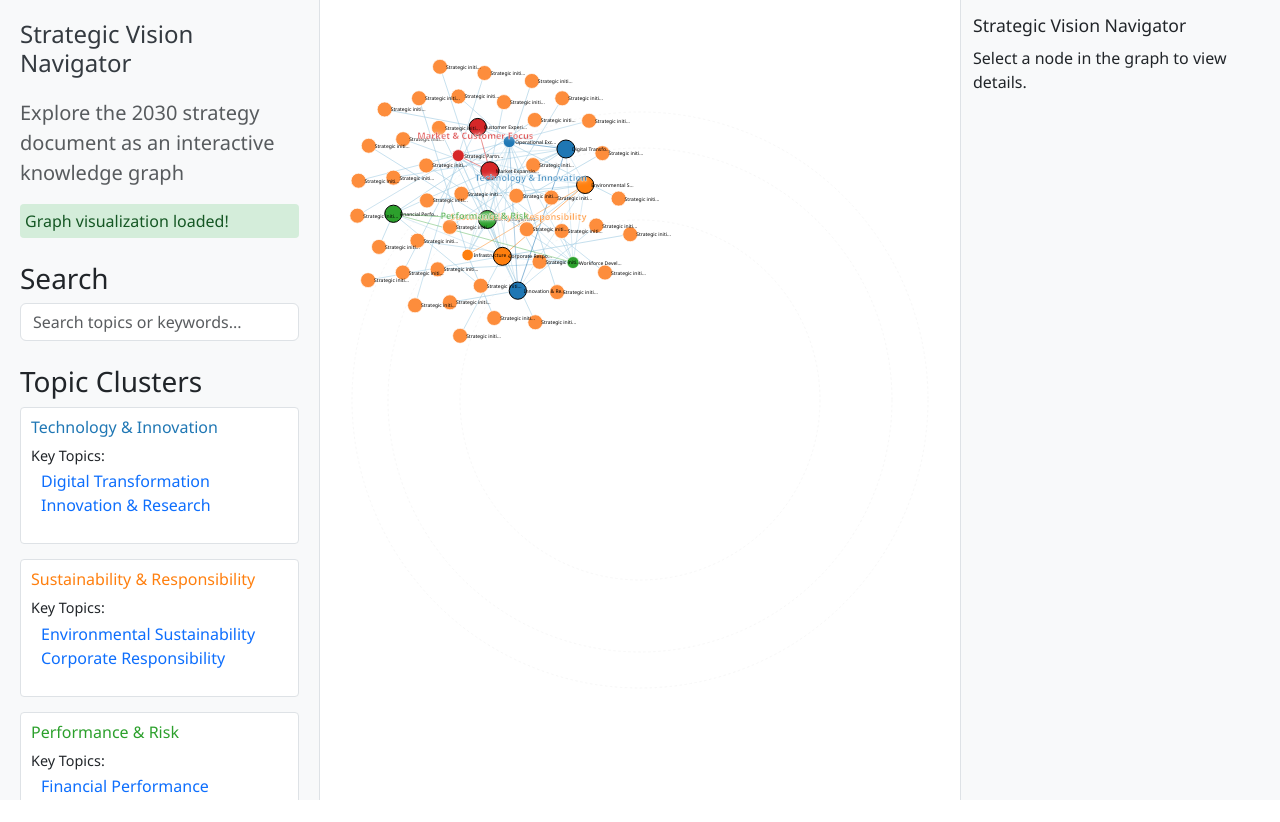
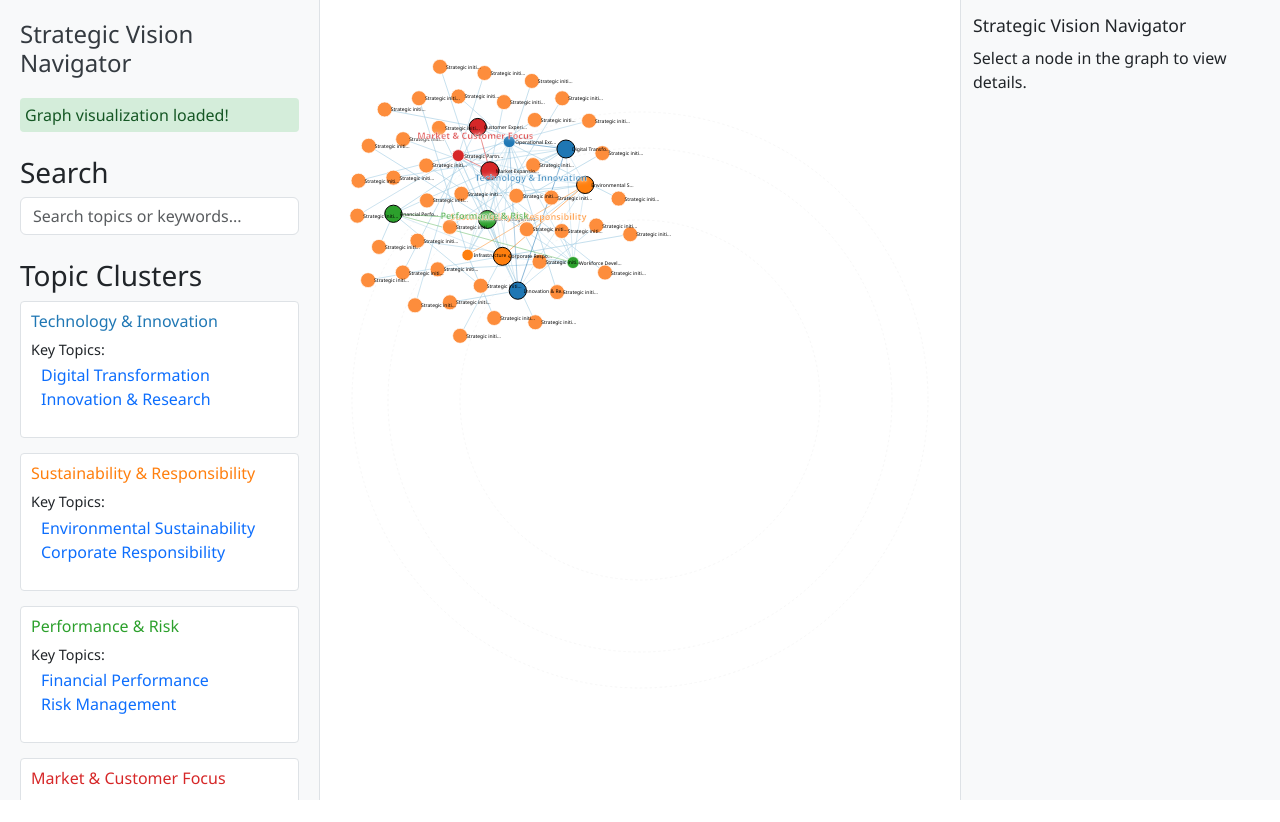
Before and after one commit to m6urns/kg-sv30, a Flask app: page / in a window 1280 px wide. Run offline with Flask 2, Linux system fonts and the light colour scheme.

```diff
--- a/templates/index.html
+++ b/templates/index.html
@@ -13,7 +13,6 @@
       <!-- Sidebar -->
       <div class="col-md-3 sidebar">
         <h1>Strategic Vision Navigator</h1>
-        <p class="lead text-muted">Explore the 2030 strategy document as an interactive knowledge graph</p>
 
         <!-- Status Messages -->
         <div class="status-container mb-4">
```
Also changed, not shown: 1 other file.
